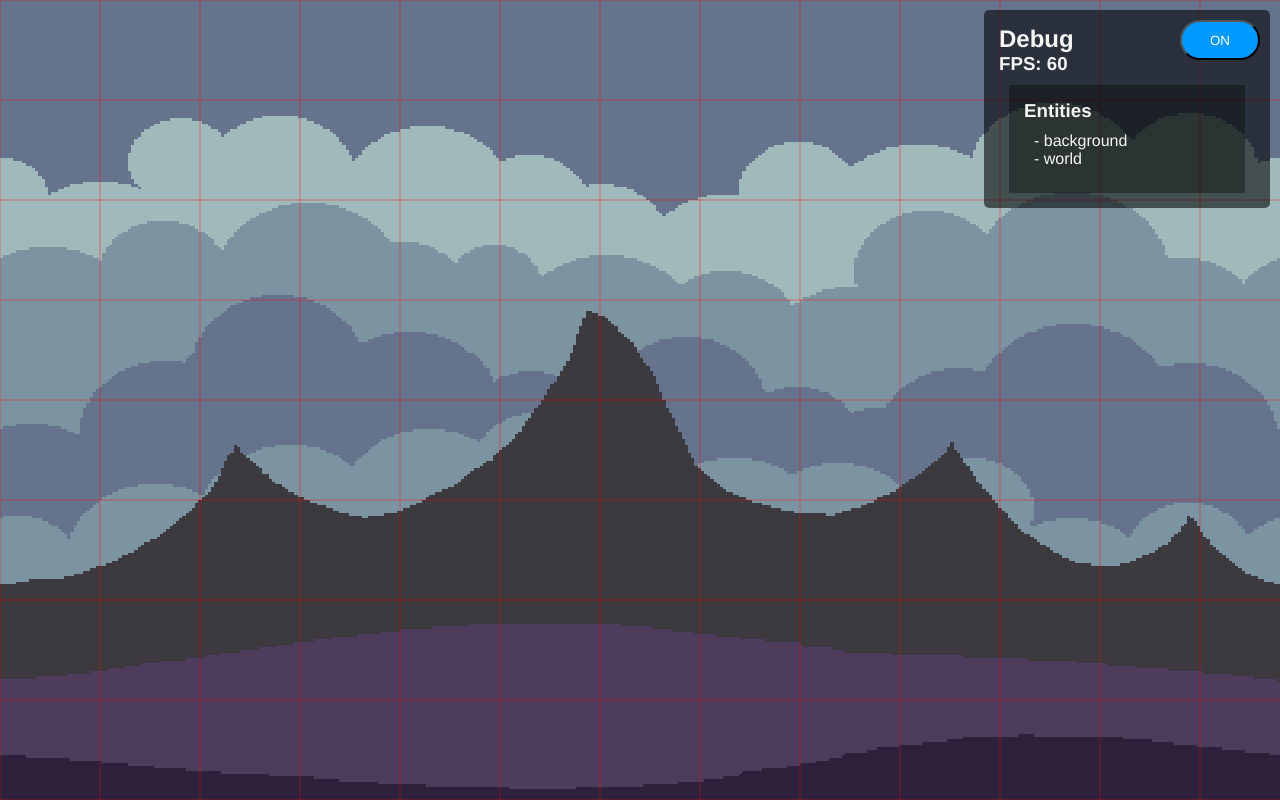
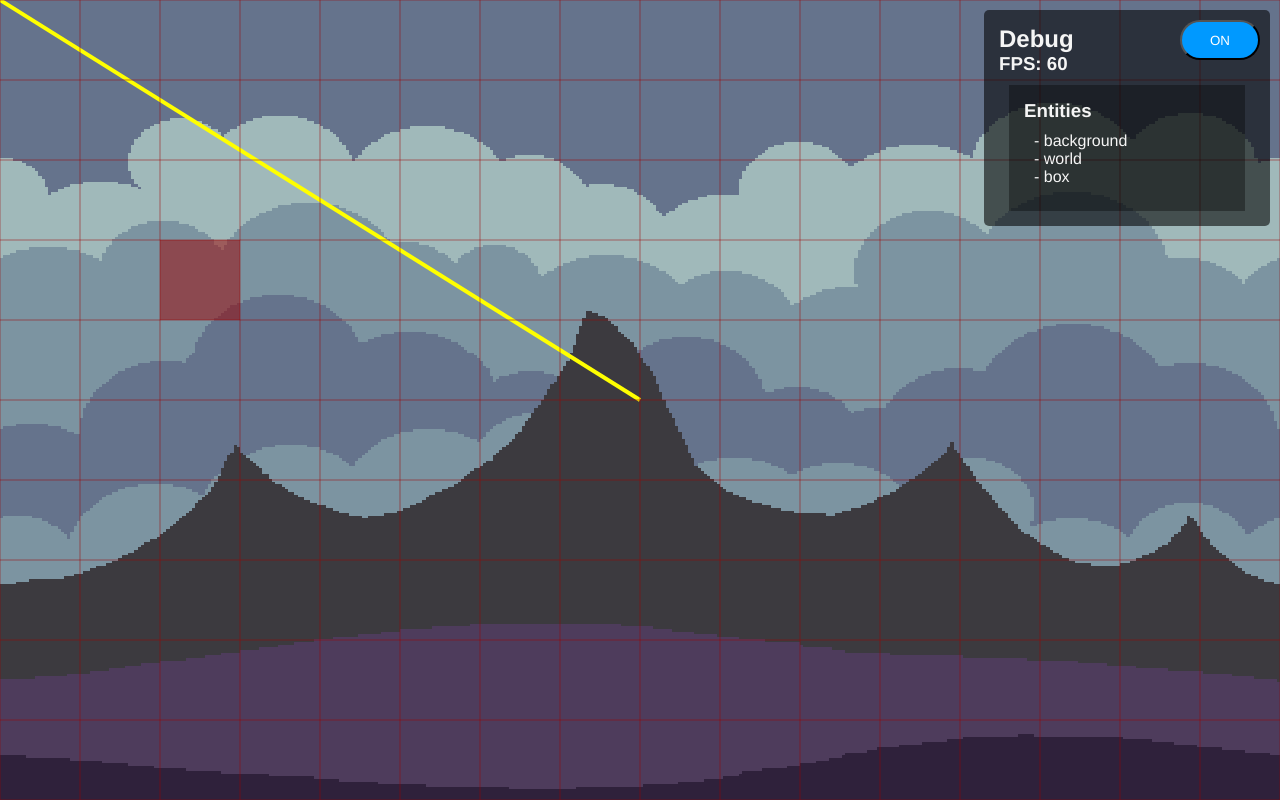
Before and after one commit to lorenzo774/koala-engine, a website with bundled scripts: page public/index.html in a window 1280 px wide. Built offline with nearby package versions, Linux system fonts and the light colour scheme.

Commit message:
Prepare debug for Swept AABB implementation

```diff
--- a/public/index.html
+++ b/public/index.html
@@ -4,9 +4,11 @@
         <meta charset="UTF-8" />
         <meta http-equiv="X-UA-Compatible" content="IE=edge" />
         <meta name="viewport" content="width=device-width, initial-scale=1.0" />
-        <title>Platform</title>
+        <title>DEBUG FOR SWEPT AABB</title>
         <link rel="stylesheet" href="style.css" />
         <script type="module" src="scripts/index.js" defer></script>
+        <!-- ICON -->
+        <link rel="shortcut icon" href="favicon.png" type="image/png" />
     </head>
     <body>
         <div id="app">
--- a/src/core/collision-system.ts
+++ /dev/null
@@ -1,60 +0,0 @@
-import { CollisionBody } from "./components/collisionbody.js";
-import { Entity } from "./entity.js";
-import { Vector2 } from "./math/vector2.js";
-import { Rect } from "./rect.js";
-
-/**
- * Check collisions between entities with rigidbody - staticbody
- */
-export class CollisionSystem {
-    constructor(private entities: Entity[]) {}
-
-    private getCollisionBody(entity: Entity): CollisionBody | null {
-        for (const component of entity.components) {
-            if (component instanceof CollisionBody) {
-                return component as CollisionBody;
-            }
-        }
-        return null;
-    }
-
-    // TODO: Implement
-    private rayVsRect(
-        rayOrigin: Vector2,
-        rayDirection: Vector2,
-        target: Rect
-    ) {}
-
-    // TODO: Implement
-    private dynamicRectVsRect(dynamicRect: Rect, target: Rect) {}
-
-    /**
-     * Check collisions between CollisionBody
-     */
-    checkCollisions() {
-        /*
-            OLD
-        */
-        // for (const entity of this.entities) {
-        //     const collisionBody = this.getCollisionBody(entity);
-        //     if (!collisionBody) {
-        //         continue;
-        //     }
-        //     for (const otherEntity of this.entities) {
-        //         if (entity.name === otherEntity.name) {
-        //             continue;
-        //         }
-        //         const otherCollisionBody = this.getCollisionBody(otherEntity);
-        //         if (!otherCollisionBody) {
-        //             continue;
-        //         }
-        //         collisionBody.checkCollision(otherCollisionBody);
-        //     }
-        // }
-        /*
-            TODO:
-            Implement SWEPT AABB Resolution for RigidBody
-            (In the game we have more than )
-        */
-    }
-}
--- a/src/core/game.ts
+++ b/src/core/game.ts
@@ -1,6 +1,6 @@
 import { Entity } from "./entity.js";
 import { Settings } from "../settings.js";
-import { CollisionSystem } from "./collision-system.js";
+import { CollisionSystem } from "./systems/collision-system.js";
 import { UIDebug } from "./debug/ui-debug.js";
 
 export abstract class Game {
@@ -13,7 +13,6 @@ export abstract class Game {
         if (Settings.DEBUG_MODE) {
             UIDebug.I.showDebugUI();
         }
-        // this.entities.forEach((entity) => entity.start());
         setInterval(this.runLoop.bind(this), 1000 / Settings.FPS);
         this.runLoop();
     }
@@ -28,9 +27,13 @@ export abstract class Game {
     }
 
     private runLoop() {
-        this.collisionSystem.checkCollisions();
+        // COLLISION SYSTEM SHOULD BE HERE!!!!
         this.update();
         this.draw();
+        this.collisionSystem.checkCollisions(
+            // FIXME: JUST A TEST!!!!
+            this.ctx
+        );
         if (Settings.DEBUG_MODE) {
             this.debugger();
         }
--- /dev/null
+++ b/src/core/systems/collision-system.ts
@@ -0,0 +1,67 @@
+import { Settings } from "../../settings.js";
+import { CollisionBody } from "../components/collisionbody.js";
+import { Entity } from "../entity.js";
+import { Vector2 } from "../math/vector2.js";
+import { Rect } from "../rect.js";
+import { MouseInput } from "./mouse-input-system.js";
+
+/**
+ * Check collisions between entities with rigidbody - staticbody
+ */
+export class CollisionSystem {
+    // FIXME: JUST A TEST!!
+    private rects: Rect[];
+    private rayOrigin: Vector2 = new Vector2(
+        Settings.WIDTH / 2,
+        Settings.HEIGHT / 2
+    );
+
+    constructor(private entities: Entity[]) {}
+
+    private getCollisionBody(entity: Entity): CollisionBody | null {
+        for (const component of entity.components) {
+            if (component instanceof CollisionBody) {
+                return component as CollisionBody;
+            }
+        }
+        return null;
+    }
+
+    // TODO: Implement
+    private rayVsRect(
+        rayOrigin: Vector2,
+        rayDirection: Vector2,
+        target: Rect
+    ) {}
+
+    // TODO: Implement
+    private dynamicRectVsRect(dynamicRect: Rect, target: Rect) {}
+
+    /**
+     * Check collisions between CollisionBody
+     */
+    checkCollisions(
+        // FIXME: JUST A TEST!!
+        ctx: CanvasRenderingContext2D
+    ) {
+        /*
+            TODO:
+            Implement SWEPT AABB Resolution for RigidBody
+            (In the game we have more than )
+        */
+        // FIXME: JUST A TEST!!
+
+        // DRAW RAY
+        ctx.beginPath();
+        ctx.lineWidth = 4;
+        ctx.strokeStyle = "yellow";
+        ctx.moveTo(this.rayOrigin.x, this.rayOrigin.y);
+        const mousePos = MouseInput.getMousePos();
+        ctx.lineTo(mousePos.x, mousePos.y);
+        ctx.stroke();
+        ctx.closePath();
+
+        // Reset line width
+        ctx.lineWidth = 1;
+    }
+}
--- a/src/core/input.ts
+++ b/src/core/systems/input-system.ts
@@ -1,5 +1,8 @@
-import { Key } from "./key.js";
+import { Key } from "../key.js";
 
+/**
+ * INPUT: This system its not controlled by the game
+ */
 export class Input {
     private static keysPressed: Key[] = [];
     private static lastKey: Key;
--- /dev/null
+++ b/src/core/systems/mouse-input-system.ts
@@ -0,0 +1,24 @@
+import { Vector2 } from "../math/vector2.js";
+
+export class MouseInput {
+    private static lastMouseLocation: Vector2;
+
+    private static setLastMouseLocation(e: MouseEvent) {
+        this.lastMouseLocation = new Vector2(e.clientX, e.clientY);
+    }
+
+    public static getMousePos(): Vector2 {
+        if (!this.lastMouseLocation) {
+            return Vector2.ZERO;
+        }
+
+        return this.lastMouseLocation;
+    }
+
+    public static listen() {
+        window.addEventListener(
+            "mousemove",
+            this.setLastMouseLocation.bind(this)
+        );
+    }
+}
--- a/src/index.ts
+++ b/src/index.ts
@@ -1,4 +1,6 @@
-import { Input } from "./core/input.js";
+import { Vector2 } from "./core/math/vector2.js";
+import { Input } from "./core/systems/input-system.js";
+import { MouseInput } from "./core/systems/mouse-input-system.js";
 import { Platform } from "./platform.js";
 import { Settings } from "./settings.js";
 
@@ -13,8 +15,9 @@ const setSize = function () {
 };
 setSize();
 
-// Events
+// Listen to events
 window.onresize = setSize;
 Input.listen();
+MouseInput.listen();
 
 new Platform(context);
--- a/src/environment/background.ts
+++ b/src/objects/background.ts
@@ -13,13 +13,14 @@ export class Background extends Entity {
         super("background");
     }
 
+    // Background is not responsive
     protected init() {
         this.components = [
             new SpriteRenderer(
                 this,
                 loadImage("./assets/BGandTiles/BG-export.png"),
                 new ImageRect(Vector2.ZERO, new Vector2(400, 304)),
-                new Vector2(Settings.WIDTH, Settings.HEIGHT)
+                Settings.SCREEN_SIZE
             ),
         ];
     }
--- /dev/null
+++ b/src/objects/box/box.ts
@@ -0,0 +1,31 @@
+import { CollisionBox } from "../../core/collision-box.js";
+import { StaticBody } from "../../core/components/staticbody.js";
+import { Transform } from "../../core/components/transform.js";
+import { Entity } from "../../core/entity.js";
+import { Vector2 } from "../../core/math/vector2.js";
+import { Settings } from "../../settings.js";
+
+export class Box extends Entity {
+    constructor() {
+        super("box");
+    }
+
+    protected init() {
+        this.components = [
+            new StaticBody(
+                this,
+                new CollisionBox(
+                    Vector2.ZERO,
+                    new Vector2(Settings.TILE_SCALED, Settings.TILE_SCALED)
+                )
+            ),
+        ];
+    }
+
+    start() {
+        this.getComponent<Transform>(Transform).position = new Vector2(
+            Settings.TILE_SCALED * 2,
+            Settings.TILE_SCALED * 3
+        );
+    }
+}
--- a/src/environment/world.ts
+++ b/src/objects/world/world.ts
@@ -1,9 +1,9 @@
-import { Tilemap } from "../core/components/tilemap.js";
-import { Entity } from "../core/entity.js";
-import { Vector2 } from "../core/math/vector2.js";
-import { Tileset } from "../core/tileset.js";
-import { loadImage } from "../core/utils/helper.js";
-import { Settings } from "../settings.js";
+import { Tilemap } from "../../core/components/tilemap.js";
+import { Entity } from "../../core/entity.js";
+import { Vector2 } from "../../core/math/vector2.js";
+import { Tileset } from "../../core/tileset.js";
+import { loadImage } from "../../core/utils/helper.js";
+import { Settings } from "../../settings.js";
 
 export class World extends Entity {
     constructor() {
@@ -17,7 +17,7 @@ export class World extends Entity {
                 new Tileset(
                     loadImage("./assets/BGandTiles/Grass.png"),
                     new Vector2(16, 16),
-                    new Vector2(100, 100)
+                    new Vector2(Settings.TILE_SCALED, Settings.TILE_SCALED)
                 ),
                 Settings.WORLD
             ),
--- a/src/platform.ts
+++ b/src/platform.ts
@@ -1,16 +1,14 @@
 import { Game } from "./core/game.js";
-import { AnotherBox } from "./environment/anotherbox.js";
-import { Background } from "./environment/background.js";
-import { Box } from "./environment/box.js";
-import { World } from "./environment/world.js";
-import { Player } from "./player/player.js";
+import { Background } from "./objects/background.js";
+import { Box } from "./objects/box/box.js";
+import { World } from "./objects/world/world.js";
 
 export class Platform extends Game {
     protected init() {
         this.entities = [
             new Background(),
             new World(),
-            // new Box(),
+            new Box(),
             // new AnotherBox(),
             // new Player(),
         ];
--- a/src/settings.ts
+++ b/src/settings.ts
@@ -1,5 +1,10 @@
+import { Vector2 } from "./core/math/vector2.js";
+
 export class Settings {
     // World attributes
+    static get SCREEN_SIZE(): Vector2 {
+        return new Vector2(Settings.WIDTH, Settings.HEIGHT);
+    }
     static WIDTH: number;
     static HEIGHT: number;
     static TILE_SIZE: number = 20;
@@ -11,7 +16,9 @@ export class Settings {
         [],
         [],
         [],
+        [],
         [-1, -1, -1, -1, -1, -1, 4, 5, 5, 5, 6],
+        [],
         [],
         [-1, -1, -1, -1, -1, -1, -1, -1, -1, -1, -1, -1, 3],
         [-1, -1, 8, 9, 9, 9, 9, 10, -1, -1, 0, 1, 1, 1, 1, 1, 2],
@@ -20,7 +27,7 @@ export class Settings {
 
     // DEV
     static DEBUG_MODE: boolean = true;
-    static DEBUG_COLOR: string = "rgba(255, 0, 0, 0.4)";
+    static DEBUG_COLOR: string = "rgba(155, 0, 0, 0.5)";
 
     // Rendering
     static FPS: number = 60;
```
Also changed, not shown: doc/TODO.md (+24 -20 lines), src/environment/anotherbox.ts (deleted, +0 -27 lines), src/environment/box.ts (deleted, +0 -27 lines), src/objects/player/player-movement.ts (renamed from src/player/player-movement.ts, +6 -6 lines), src/objects/player/player.ts (renamed from src/player/player.ts, +11 -11 lines), public/favicon.png (added).
